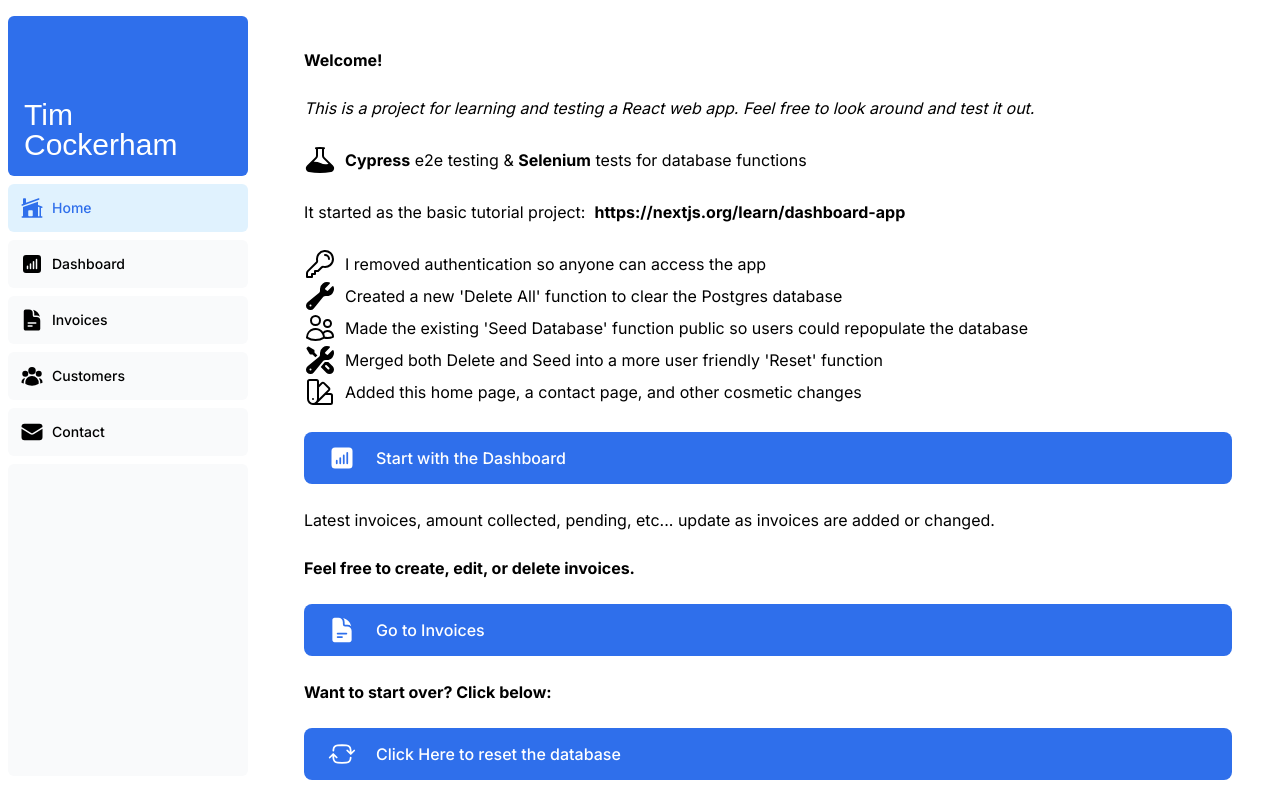
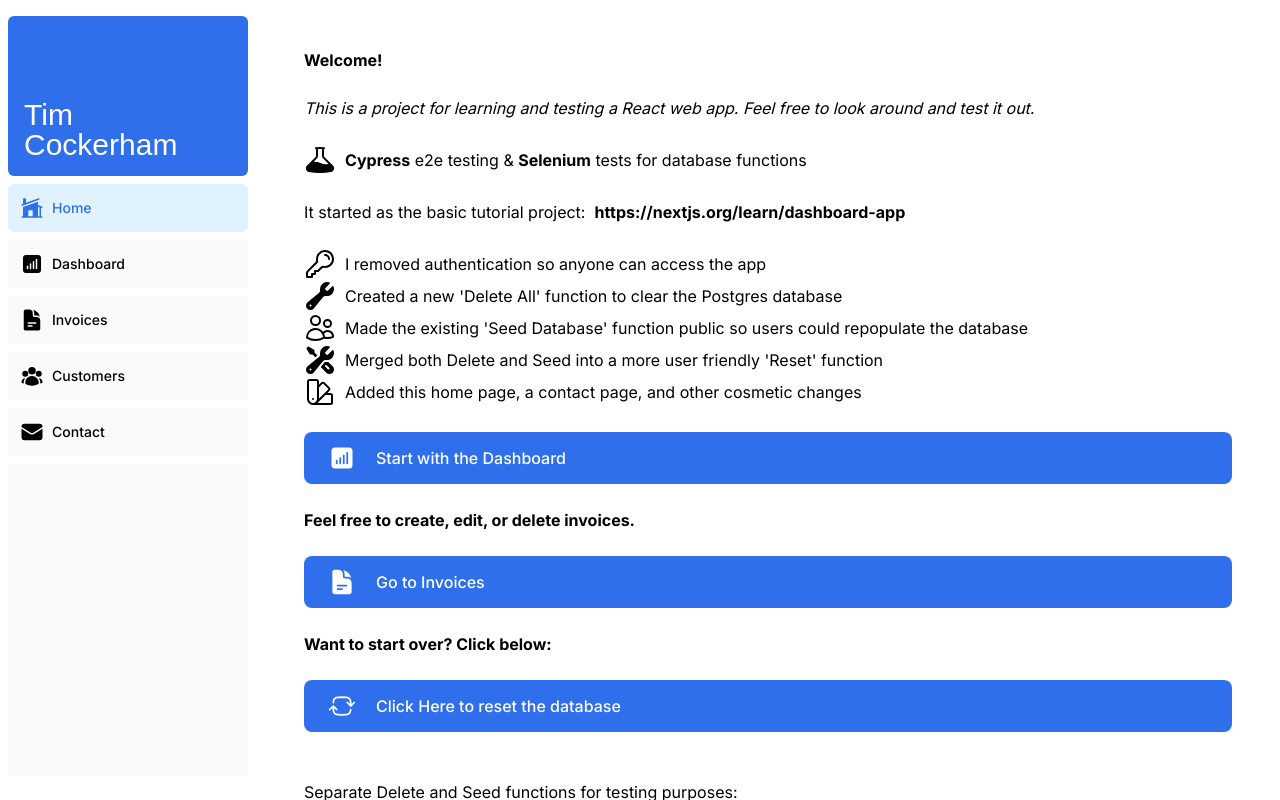
Before and after one commit to tjcocker/NextJS-App, a Next.js app: page /dashboard/home in a window 1280 px wide. Built offline with nearby package versions, Linux system fonts and the light colour scheme; a web font is replaced by a local one.

Commit message:
Update page.tsx

```diff
--- a/app/dashboard/home/page.tsx
+++ b/app/dashboard/home/page.tsx
@@ -52,8 +52,7 @@ const Home: NextPage = () => {
                     className="flex items-center gap-5 self-start rounded-lg bg-blue-600 px-6 py-3 text-sm font-medium text-white transition-colors hover:bg-blue-400 md:text-base"
                 > <ChartBarSquareIcon className="w-5 md:w-7" />
                     <span>Start with the Dashboard</span>
-                </Link><br></br>
-                <p>Latest invoices, amount collected, pending, etc... update as invoices are added or changed.</p>
+                </Link>
                 <br></br>
                 <p><b>Feel free to create, edit, or delete invoices.</b></p><br></br>
                 <Link
```
